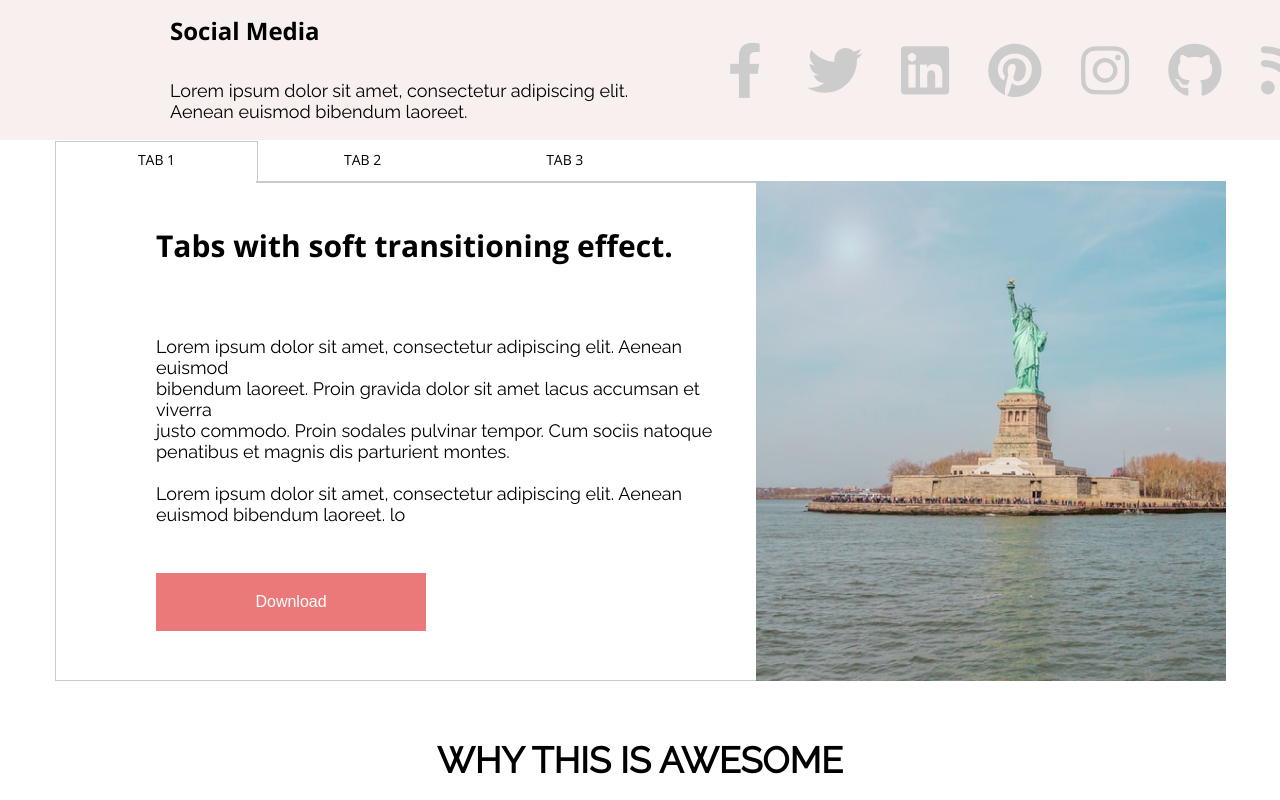
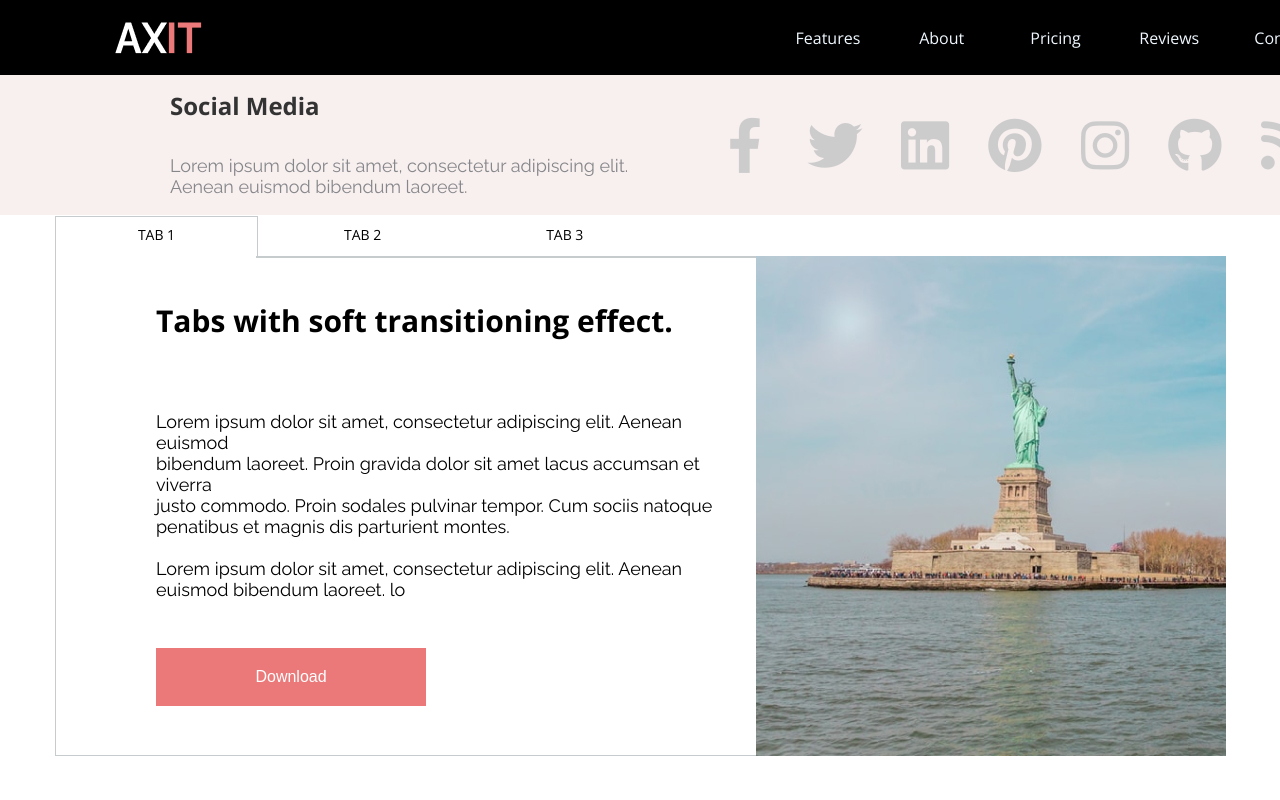
Before and after one commit to GenaV1/FE-102-Front-End-Gena-Vasilevskiy, a plain HTML site: page pricing/index.html in a window 1280 px wide. Shown: the top 800 px of the page. Drawn offline with nearby package versions, Linux system fonts and the light colour scheme.

Commit message:
add header.

```diff
--- a/pricing/index.html
+++ b/pricing/index.html
@@ -10,7 +10,32 @@
 </head>
 
 <body>
+    <Section class="header">
 
+        <div class="header-logo">
+<img src="/pricing/assets/image/header/AX.png" alt="AX">
+<img src="/pricing/assets/image/header/IT.png" alt="IT">
+
+        </div>
+
+            <ul class="header-menu">
+                <li class="header-menu__links"><a href="">Features</a></li>
+                <li class="header-menu__links"><a href="">About</a></li>
+                <li class="header-menu__links"><a href="">Pricing</a></li>
+                <li class="header-menu__links"><a href="">Reviews</a></li>
+                <li class="header-menu__links"><a href="">Contact</a></li>
+            </ul>
+        </nav>
+
+
+
+
+
+
+
+
+
+    </Section>
 
     <section class="design">
 
@@ -21,7 +46,7 @@
 
         </article>
 
-        <ul class="links-menu">
+        <ul class="design-links-menu">
             <li class="links-menu__icon"><a href="https://ru-ru.facebook.com/">
                     <i class="fa-brands fa-facebook-f"></i>
                 </a>
--- a/pricing/styles/design.css
+++ b/pricing/styles/design.css
@@ -35,6 +35,8 @@ html {
     font-family: "Open Sans";
     font-size: 24px;
     font-weight: 700;
+    color:#333333;
+    ;
 }
 
 .media :nth-child(2) {
@@ -43,11 +45,13 @@ html {
     font-weight: 400;
     position: absolute;
     bottom: 18px;
+    color:#86878B;
+    ;
 }
 
 
 
-.links-menu {
+.design-links-menu {
     margin-top: 35px;
     margin-bottom: 35px;
     list-style-type: none;
--- /dev/null
+++ b/pricing/styles/header.css
@@ -0,0 +1,45 @@
+html {
+    font-family: 'Open Sans', 'Raleway', sans-serif;
+}
+
+
+.header {
+    margin: 0 auto;
+    width: 1510px;
+    height: 75px;
+    background-color:#000000;
+    display: flex;
+    position: relative;
+}
+
+
+.header-logo {
+    margin-left: 115px;
+    width: 183px;
+    display: flex;
+    align-items: center;
+}
+
+.header-menu {
+    position:absolute;
+    right: 170px;
+    display: flex;
+
+    list-style-type: none;
+    }
+
+.header-menu__links {
+    justify-content: center;
+    align-items: center;
+    display: flex;
+    width: 113.8px;
+    border: 1px solid black;
+    height: 75px;
+    }
+
+    .header-menu__links a
+    {
+color: aliceblue;
+text-decoration: none;
+
+    }
--- a/pricing/styles/style.css
+++ b/pricing/styles/style.css
@@ -1,6 +1,7 @@
 @import url('https://fonts.googleapis.com/css2?family=Open+Sans:wght@300;400;500;700&family=Raleway:wght@100;300;400&display=swap');
 @import url(/pricing/styles/footer.css);
 @import url(/pricing/styles/design.css);
+@import url(/pricing/styles/header.css);
 * {
     box-sizing: border-box;
     margin: 0;
```
Also changed, not shown: pricing/assets/image/header/AX.png (added), pricing/assets/image/header/IT.png (added).
